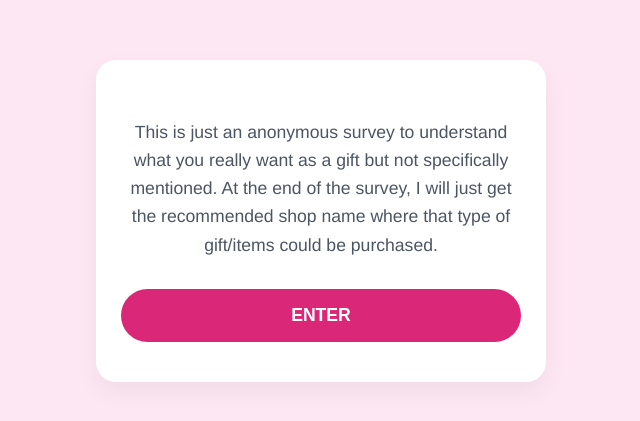
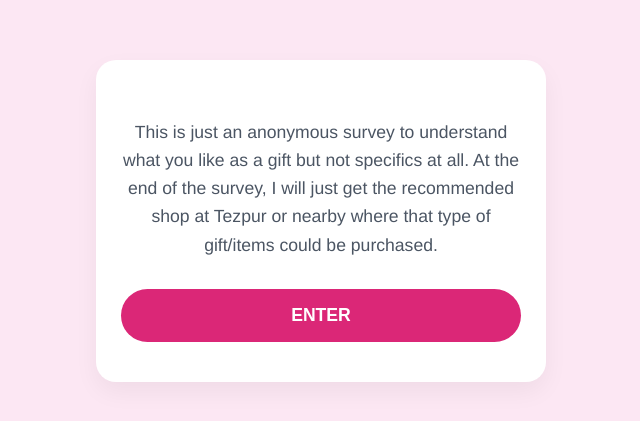
Before and after one commit to peaceinpoetry/gift, a plain HTML site: page index.html in a window 1280 px wide. Shown: the part 179-600 px from the top of the page, without its empty margins (319-959 px from the left). Drawn offline with Linux system fonts and the light colour scheme.

Commit message:
Update index.html

```diff
--- a/index.html
+++ b/index.html
@@ -78,7 +78,7 @@
 
         <!-- PAGE 1: Landing -->
         <div id="page-start" class="page active">
-            <p>This is just an anonymous survey to understand what you really want as a gift but not specifically mentioned. At the end of the survey, I will just get the recommended shop name where that type of gift/items could be purchased.</p>
+            <p>This is just an anonymous survey to understand what you like as a gift but not specifics at all. At the end of the survey, I will just get the recommended shop at Tezpur or nearby where that type of gift/items could be purchased. </p>
             <button id="enterBtn" class="btn" onclick="handleEnter(event)">ENTER</button>
         </div>
 
```
